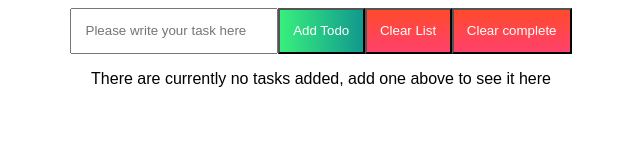
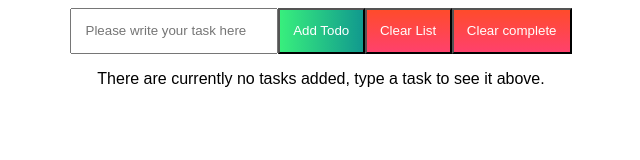
Before and after one commit to bragerosberg/vue-todo, a Vue app: page / in a window 1280 px wide. Shown: the top 160 px of the page, without its empty margins (319-959 px from the left). Built offline with nearby package versions, Linux system fonts and the light colour scheme.

Commit message:
Small change of text on task-list

```diff
--- a/src/components/todolist/Todolist.vue
+++ b/src/components/todolist/Todolist.vue
@@ -8,7 +8,7 @@
       </ul>
     </section>
     <section v-if="!tasks.length > 0">
-      <p class="information">There are currently no tasks added, add one above to see it here</p>
+      <p class="information">There are currently no tasks added, type a task to see it above.</p>
     </section>
 
   </div>
```
